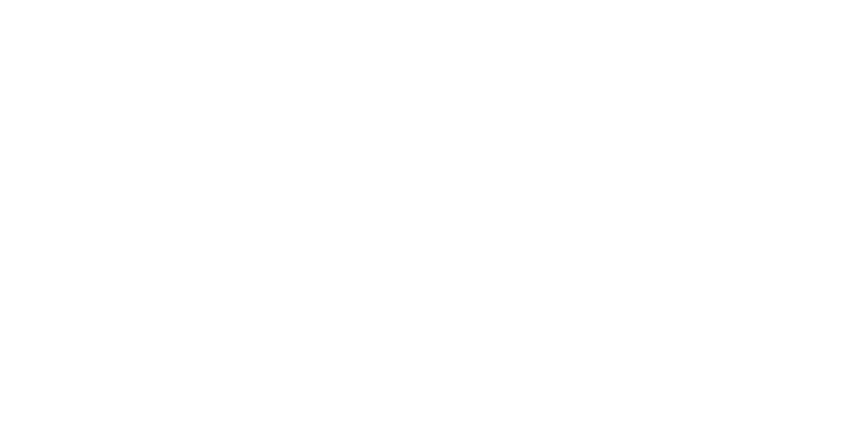
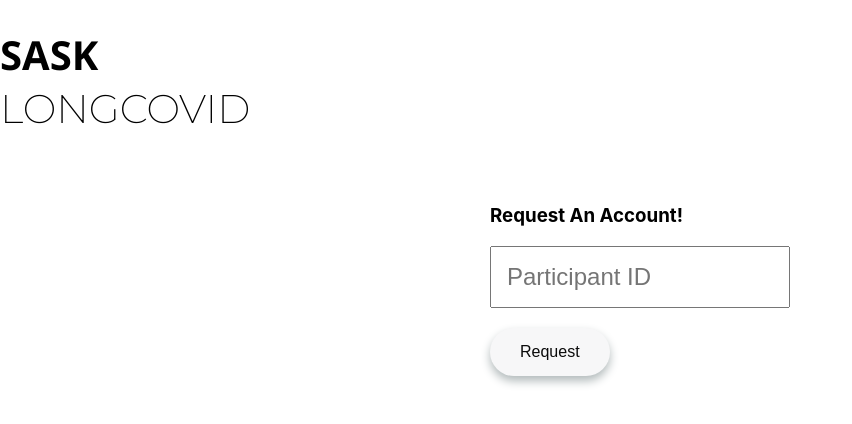
Before and after one commit to jeetagrawal21/Sask-Web-App, a React (Create React App) app in the folder app/: page /RequestAccount in a window 1280 px wide. Before the commit this address had no page. Shown: the top 424 px of the page, without its empty margins (0-852 px from the left). Built offline with nearby package versions, Linux system fonts and the light colour scheme.

Commit message:
create request account page

```diff
--- a/app/src/App.tsx
+++ b/app/src/App.tsx
@@ -5,6 +5,7 @@
 import WelcomePage from './pages/welcomePage';
 import Register from './pages/RegisterPage';
 import TestPage from './pages/TestPage';
+import RequestAccount from './pages/RequestAccountPage';
 // import 'bootstrap/dist/css/bootstrap.min.css';
 // import Dashboard from './components/layout/defaultLayout';
 
@@ -13,8 +14,9 @@
     <Router>
       <Routes>
         <Route path="/" element={<WelcomePage />} />
+        <Route path="/RequestAccount" element={<RequestAccount />} />
         <Route path="/Register" element={<Register />} />
-        <Route path="/TestPage" element={<TestPage/>} />
+        <Route path="/TestPage" element={<TestPage />} />
       </Routes>
     </Router>
   );
--- /dev/null
+++ b/app/src/pages/RequestAccountPage.tsx
@@ -0,0 +1,33 @@
+import React from 'react';
+// import logo from './logo.svg';
+import '../App.css';
+import Header from '../components/header';
+import { Component } from 'react';
+import { Link } from 'react-router-dom';
+import axios from 'axios';
+
+class RequestAccount extends Component {
+  render() {
+    return (
+      <div className="requestAccount">
+        <Header />
+        <form className="Auth-form">
+          <h3>Request An Account!</h3>
+          <div className="participantId">
+            <input
+              type="id"
+              className="input-fields"
+              placeholder="Participant ID"
+              id="pID"
+            ></input>
+          </div>
+          <Link to="/Register">
+            <button className="signin-button">Request</button>
+          </Link>
+        </form>
+      </div>
+    );
+  }
+}
+
+export default RequestAccount;
--- a/app/src/pages/welcomePage.tsx
+++ b/app/src/pages/welcomePage.tsx
@@ -4,8 +4,10 @@
 import Header from '../components/header';
 import SignIn from '../components/signin';
 import Navbar from '../components/navbar';
+import axios from 'axios';
 
 function WelcomePage() {
+
   return (
     <div className="App">
       <Header />
```
